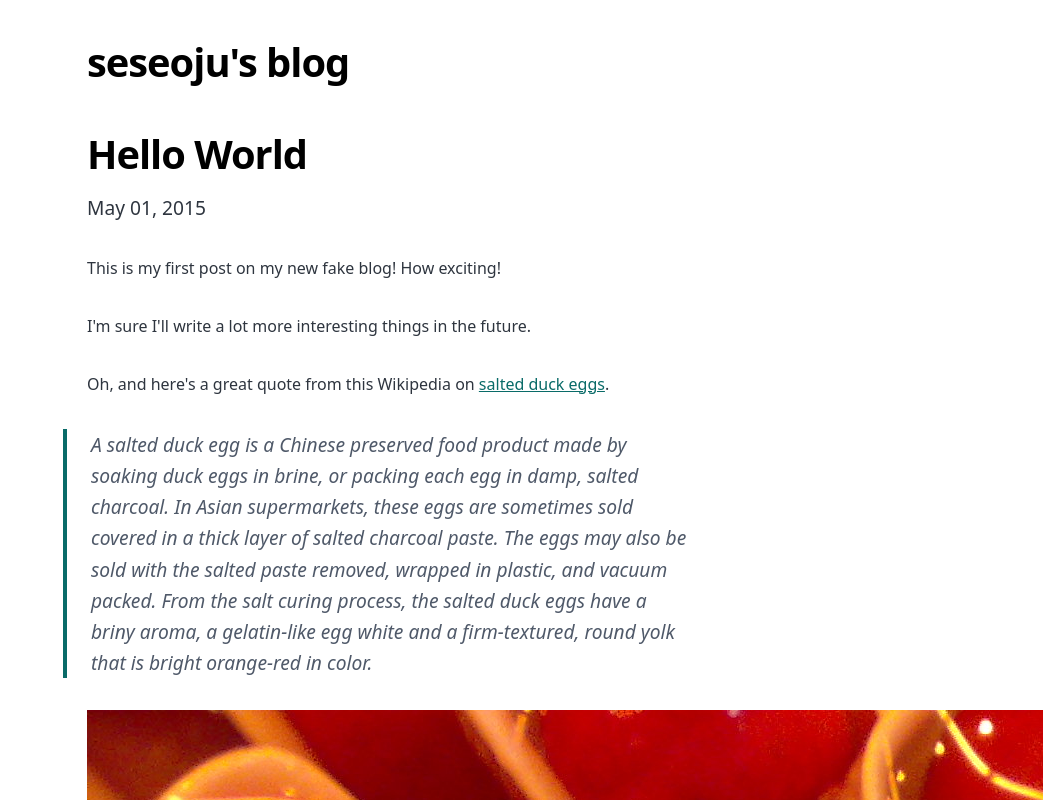
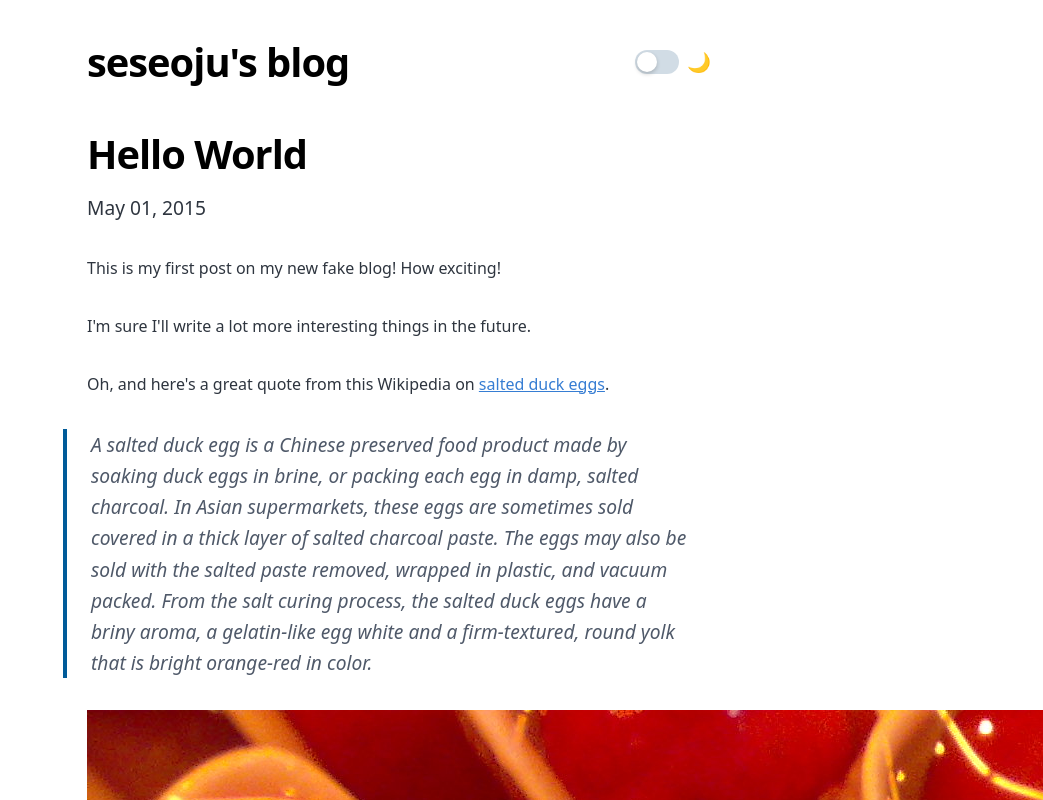
Before and after one commit to seseoju/seseoju.github.io, a Gatsby site: page /hello-world/ in a window 1280 px wide. Shown: the top 800 px of the page, without its empty margins (237-1280 px from the left). Built offline with nearby package versions, Linux system fonts and the light colour scheme; Gatsby itself is replaced by a stand-in of ours; some packages are replaced by stand-ins of ours; a web font is replaced by a local one.

Commit message:
feat: add theme switch

```diff
--- a/src/components/layout.tsx
+++ b/src/components/layout.tsx
@@ -1,5 +1,7 @@
 import * as React from "react"
 import { Link } from "gatsby"
+import ThemeToggle from "./theme-switch"
+import { useDarkMode } from "../hooks/useDarkMode"
 
 interface LayoutProps {
   location: Location
@@ -8,19 +10,20 @@ interface LayoutProps {
 }
 
 const Layout: React.FC<LayoutProps> = ({ location, title, children }) => {
+  const { theme, toggleTheme } = useDarkMode()
+
   const rootPath =
     (typeof __PATH_PREFIX__ !== "undefined" ? __PATH_PREFIX__ : "") + "/"
   const isRootPath = location.pathname === rootPath
 
-  const header = (
-    <h1 className="main-heading">
-      <Link to="/">{title}</Link>
-    </h1>
-  )
-
   return (
     <div className="global-wrapper" data-is-root-path={isRootPath}>
-      <header className="global-header">{header}</header>
+      <header className="global-header">
+        <h1 className="main-heading">
+          <Link to="/">{title}</Link>
+        </h1>
+        <ThemeToggle theme={theme} onToggle={toggleTheme} />
+      </header>
       <main>{children}</main>
       <footer>
         © {new Date().getFullYear()}, Built with
--- /dev/null
+++ b/src/components/theme-switch.tsx
@@ -0,0 +1,29 @@
+import * as React from "react"
+
+interface ThemeToggleProps {
+  theme: "light" | "dark"
+  onToggle: () => void
+}
+
+const ThemeToggle: React.FC<ThemeToggleProps> = ({ theme, onToggle }) => {
+  return (
+    <div className="theme-switch-container">
+      <button
+        onClick={onToggle}
+        className="theme-switch"
+        aria-label={`Switch to ${theme === "light" ? "dark" : "light"} mode`}
+        role="switch"
+        aria-checked={theme === "dark"}
+      >
+        <div className="theme-switch-track">
+          <div className="theme-switch-thumb" />
+        </div>
+        <span className="theme-switch-icon">
+          {theme === "light" ? "🌙" : "☀️"}
+        </span>
+      </button>
+    </div>
+  )
+}
+
+export default ThemeToggle
--- /dev/null
+++ b/src/hooks/useDarkMode.ts
@@ -0,0 +1,22 @@
+import { useEffect, useState } from "react"
+
+export const useDarkMode = () => {
+  const [theme, setTheme] = useState<"light" | "dark">("light")
+
+  const toggleTheme = () => {
+    const newTheme = theme === "light" ? "dark" : "light"
+    setTheme(newTheme)
+    document.documentElement.setAttribute("data-theme", newTheme)
+    localStorage.setItem("theme", newTheme)
+  }
+
+  useEffect(() => {
+    const savedTheme = (localStorage.getItem("theme") || "light") as
+      | "light"
+      | "dark"
+    setTheme(savedTheme)
+    document.documentElement.setAttribute("data-theme", savedTheme)
+  }, [])
+
+  return { theme, toggleTheme }
+}
--- a/src/style.css
+++ b/src/style.css
@@ -54,13 +54,26 @@
   --fontSize-5: 2.074rem;
   --fontSize-6: 2.488rem;
   --fontSize-7: 2.986rem;
-  --color-primary: #096b68;
+  --color-primary: #005b99;
+  --color-primary-10: rgba(0, 91, 153, 0.1);
   --color-text: #2e353f;
   --color-text-light: #4f5969;
   --color-heading: #1a202c;
   --color-heading-black: black;
   --color-accent: #d1dce5;
-  --color-anchor: #096b68;
+  --color-background: #ffffff;
+  --color-anchor: #367dd3;
+}
+
+[data-theme="dark"] {
+  --color-primary: #66b3ff;
+  --color-text: #e1e8ed;
+  --color-text-light: #a0aec0;
+  --color-heading: #f7fafc;
+  --color-heading-black: #ffffff;
+  --color-accent: #2d3748;
+  --color-background: #1a202c;
+  --color-anchor: #66abff;
 }
 
 /* HTML elements */
@@ -69,6 +82,10 @@
 ::after,
 ::before {
   box-sizing: border-box;
+}
+
+* {
+  transition: background-color 0.3s ease;
 }
 
 html {
@@ -82,6 +99,7 @@ body {
   font-family: var(--font-body);
   font-size: var(--fontSize-1);
   color: var(--color-text);
+  background-color: var(--color-background);
 }
 
 footer {
@@ -252,6 +270,9 @@ a:focus {
 }
 
 .global-header {
+  display: flex;
+  justify-content: space-between;
+  flex-wrap: wrap-reverse;
   margin-bottom: var(--spacing-12);
 }
 
@@ -293,7 +314,7 @@ a:focus {
   align-items: center;
   margin-bottom: var(--spacing-16);
   border-radius: 8px;
-  background-color: #096b6811;
+  background-color: var(--color-primary-10);
   padding: var(--spacing-4);
 }
 
@@ -359,6 +380,85 @@ a:focus {
   font-size: var(--fontSize-0);
 }
 
+/* Theme Switch Styles */
+.theme-switch-container {
+  display: flex;
+  align-items: center;
+  gap: var(--spacing-2);
+}
+
+.theme-switch {
+  position: relative;
+  display: flex;
+  align-items: center;
+  gap: var(--spacing-2);
+  padding: var(--spacing-2);
+  border: none;
+  background: none;
+  cursor: pointer;
+  border-radius: 8px;
+  transition: all 0.2s ease;
+}
+
+.theme-switch:hover {
+  background-color: rgba(9, 107, 104, 0.1);
+}
+
+.theme-switch:focus-visible {
+  outline: 2px solid var(--color-primary);
+  outline-offset: 2px;
+}
+
+.theme-switch-track {
+  position: relative;
+  width: 44px;
+  height: 24px;
+  background-color: var(--color-accent);
+  border-radius: 12px;
+  transition: background-color 0.2s ease;
+}
+
+.theme-switch-thumb {
+  position: absolute;
+  top: 2px;
+  left: 2px;
+  width: 20px;
+  height: 20px;
+  background-color: var(--color-background);
+  border-radius: 50%;
+  box-shadow: 0 2px 4px rgba(0, 0, 0, 0.2);
+  transition: transform 0.2s ease;
+}
+
+/* Dark mode일 때 thumb 위치 변경 */
+.theme-switch[aria-checked="true"] .theme-switch-thumb {
+  transform: translateX(20px);
+}
+
+/* Dark mode일 때 track 색상 변경 */
+.theme-switch[aria-checked="true"] .theme-switch-track {
+  background-color: var(--color-primary);
+}
+
+.theme-switch-icon {
+  font-size: 1.2rem;
+  transition: transform 0.2s ease;
+}
+
+.theme-switch:hover .theme-switch-icon {
+  transform: scale(1.1);
+}
+
+/* 다크 테마에서의 스타일 */
+[data-theme="dark"] .theme-switch-track {
+  background-color: var(--color-accent);
+}
+
+[data-theme="dark"] .theme-switch-thumb {
+  background-color: var(--color-background);
+  box-shadow: 0 2px 4px rgba(0, 0, 0, 0.4);
+}
+
 /* Media queries */
 
 @media (max-width: 42rem) {
```
Also changed, not shown: documents/checklist.md (+1 -1 lines).
